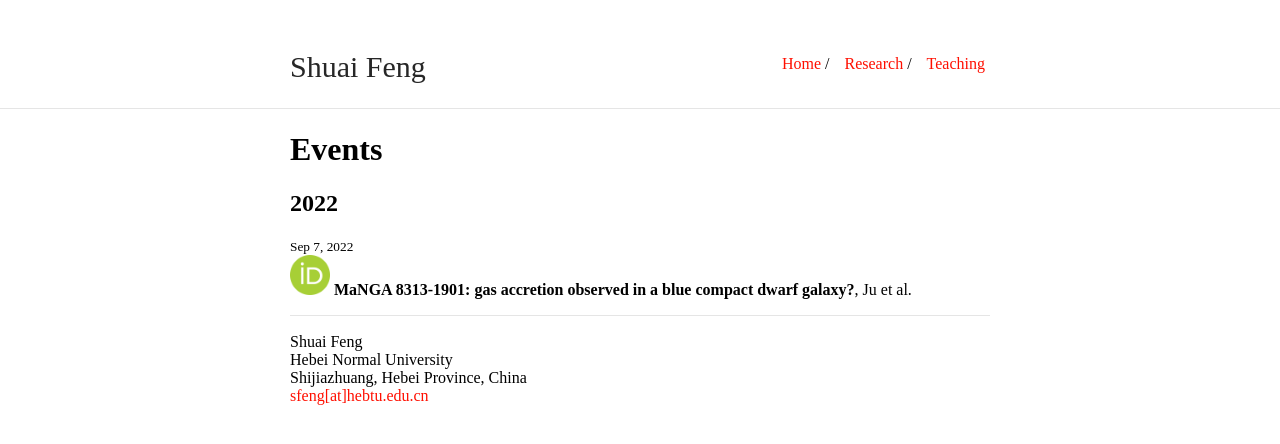
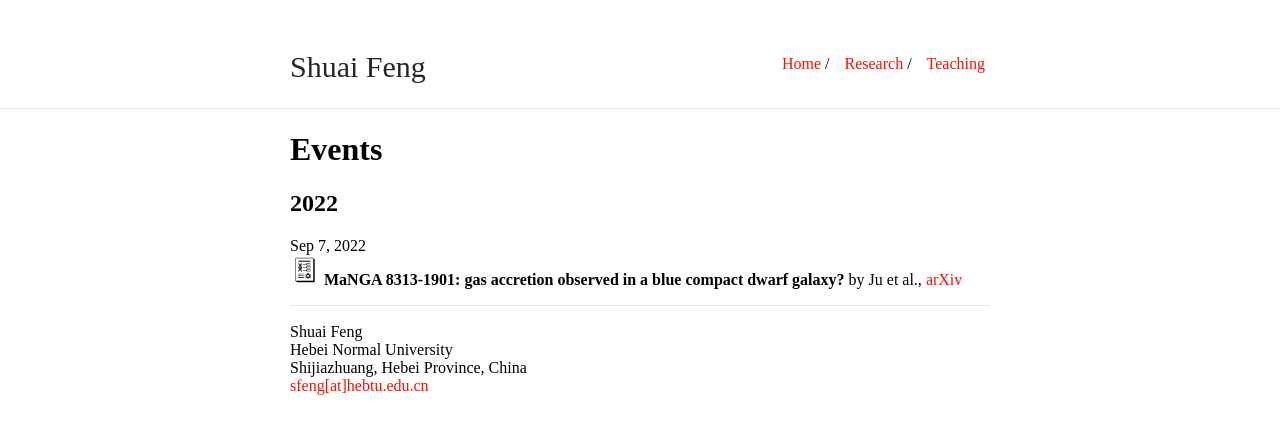
Before and after one commit to fengshuai0210/fengshuai0210.github.io, a Jekyll site: the page built from events.md, in a window 1280 px wide. Shown: the top 444 px of the page. Built offline with Jekyll 4.4.1, drawn with Linux system fonts in a browser that asks for light colours; our own code applies the rules of GitHub Pages for plain Markdown files.

Commit message:
Update events.md

```diff
--- a/events.md
+++ b/events.md
@@ -6,5 +6,5 @@ layout: default
 
 ## 2022
 
-<small>Sep 7, 2022</small>\
-<img src="/image/orcid.png" alt="orcid" title="orcid" style="width:40px;height:40px;"> **MaNGA 8313-1901: gas accretion observed in a blue compact dwarf galaxy?**, Ju et al.
+Sep 7, 2022\
+<img src="/image/paper-icon.png" style="width:30px;height:30px;"> **MaNGA 8313-1901: gas accretion observed in a blue compact dwarf galaxy?** by Ju et al., [arXiv](https://arxiv.org/abs/2209.03298)
```
